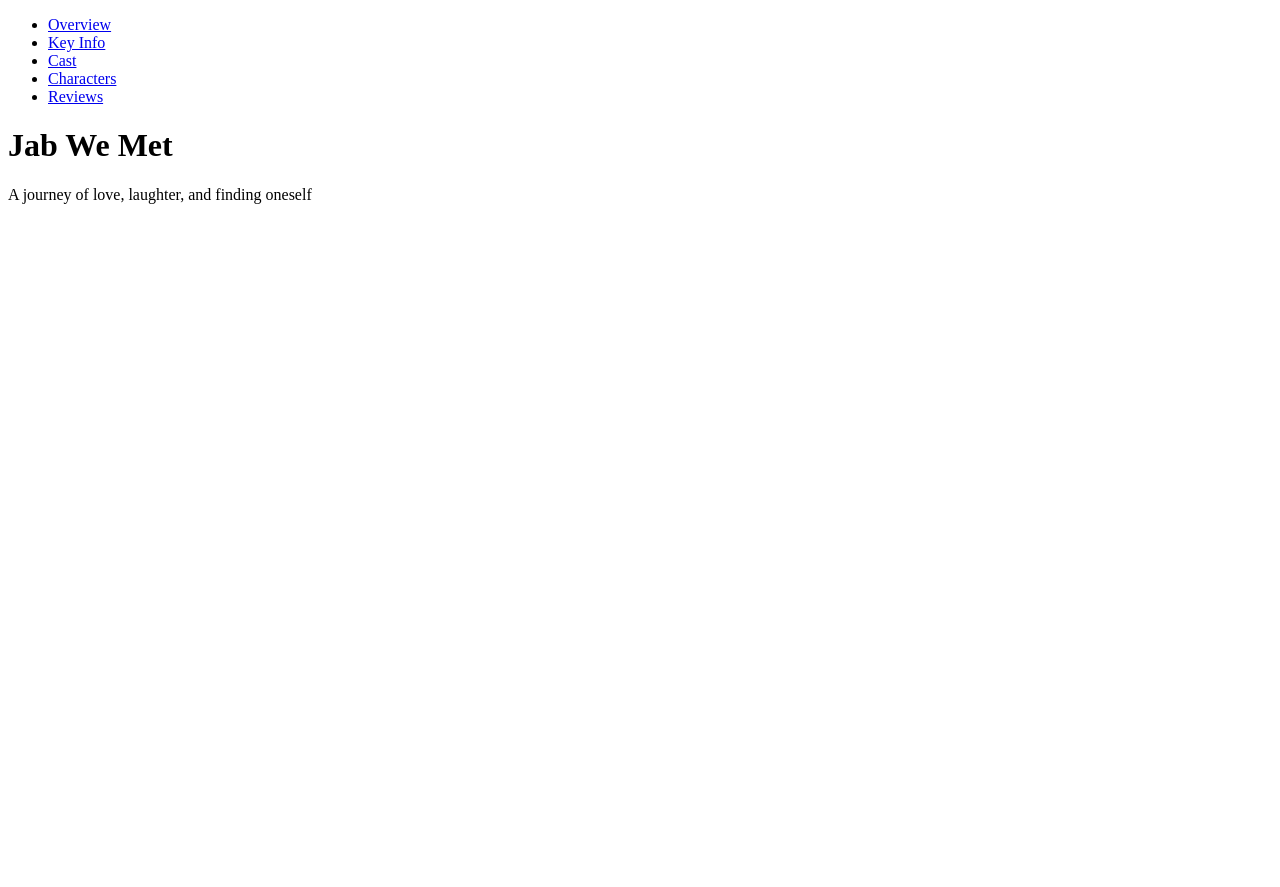
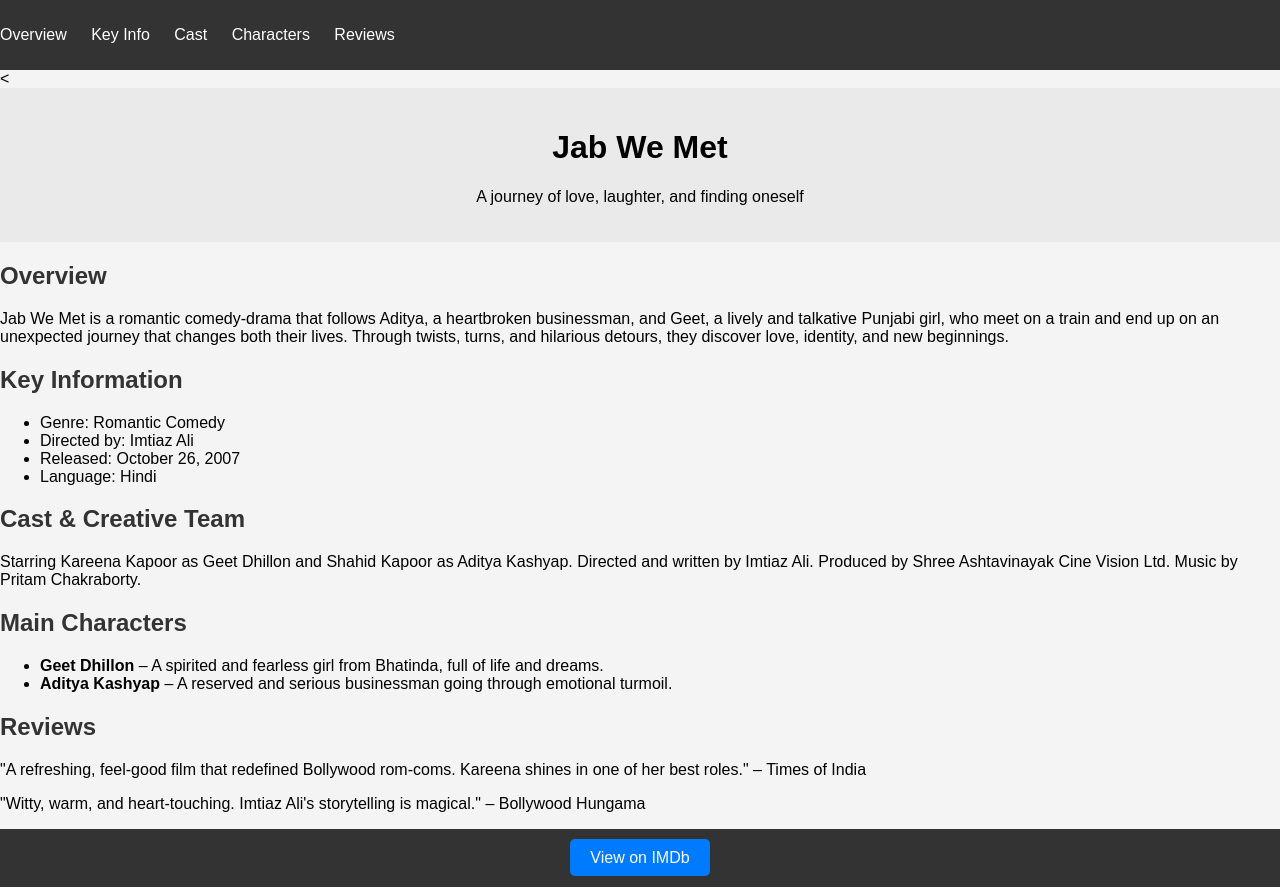
Before and after one commit to Zainab-hash87/Assesment1-Set-Exercises-Zainabafzal, a plain HTML site: page Chapter-2-Links and navigation/Exercises/Basic.html in a window 1280 px wide. Before the commit the page ends 800 px from the top, so only its background shows below. Drawn offline with Linux system fonts and the light colour scheme.

Commit message:
Update Basic.html

```diff
--- a/Chapter-2-Links and navigation/Exercises/Basic.html
+++ b/Chapter-2-Links and navigation/Exercises/Basic.html
@@ -17,11 +17,112 @@
         </ul>
       </nav>
 
-
+      <
       <header class="main-header">
         <h1>Jab We Met</h1>
         <p class="tagline">A journey of love, laughter, and finding oneself</p>
       </header>
 
-</body>
-</html>
+      <section id="overview">
+        <h2>Overview</h2>
+        <p>
+          Jab We Met is a romantic comedy-drama that follows Aditya, a heartbroken businessman,
+          and Geet, a lively and talkative Punjabi girl, who meet on a train and end up on an unexpected journey
+          that changes both their lives. Through twists, turns, and hilarious detours, they discover love, identity, and new beginnings.
+        </p>
+      </section>
+
+      <section id="info">
+        <h2>Key Information</h2>
+        <ul>
+          <li>Genre: Romantic Comedy</li>
+          <li>Directed by: Imtiaz Ali</li>
+          <li>Released: October 26, 2007</li>
+          <li>Language: Hindi</li>
+        </ul>
+      </section>
+
+      <section id="cast">
+        <h2>Cast & Creative Team</h2>
+        <p>
+          Starring Kareena Kapoor as Geet Dhillon and Shahid Kapoor as Aditya Kashyap.
+          Directed and written by Imtiaz Ali. Produced by Shree Ashtavinayak Cine Vision Ltd.
+          Music by Pritam Chakraborty.
+        </p>
+      </section>
+
+      <section id="characters">
+        <h2>Main Characters</h2>
+        <ul>
+          <li><strong>Geet Dhillon</strong> – A spirited and fearless girl from Bhatinda, full of life and dreams.</li>
+          <li><strong>Aditya Kashyap</strong> – A reserved and serious businessman going through emotional turmoil.</li>
+        </ul>
+      </section>
+
+      <section id="reviews">
+        <h2>Reviews</h2>
+        <p>"A refreshing, feel-good film that redefined Bollywood rom-coms. Kareena shines in one of her best roles." – Times of India</p>
+        <p>"Witty, warm, and heart-touching. Imtiaz Ali's storytelling is magical." – Bollywood Hungama</p>
+      </section>
+
+      <footer>
+        <a class="button" href="https://www.imdb.com/title/tt1093370/" target="_blank">View on IMDb</a>
+      </footer>
+
+      <style>
+        body {
+            font-family: Arial, sans-serif;
+            margin: 0;
+            padding: 0;
+            background-color: #f4f4f4;
+        }
+
+        .navbar {
+            background-color: #333;
+            color: white;
+            padding: 10px 0;
+        }
+
+        .navbar ul {
+            list-style-type: none;
+            padding: 0;
+        }
+
+        .navbar li {
+            display: inline;
+            margin-right: 20px;
+        }
+
+        .navbar a {
+            color: white;
+            text-decoration: none;
+        }
+
+        .main-header {
+            text-align: center;
+            padding: 20px;
+            background-color: #eaeaea;
+        }
+
+        h2 {
+            color: #333;
+        }
+
+        footer {
+            text-align: center;
+            padding: 20px;
+            background-color: #333;
+            color: white;
+        }
+
+        .button {
+            background-color: #007BFF;
+            color: white;
+            padding: 10px 20px;
+            text-decoration: none;
+            border-radius: 5px;
+        }
+
+      </style>
+  </body>
+  </html>
```
